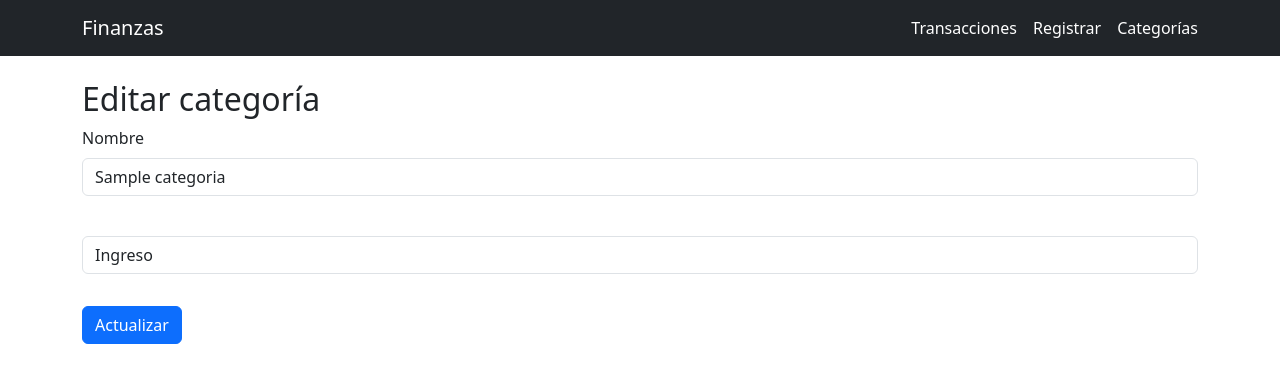
After one commit to Tolosa-carlos/Gestor-de-finanzas, a Flask app: page /categorias/editar/1 in a window 1280 px wide. The commit adds this page. Shown: the top 383 px of the page. Run offline with Flask 3, Linux system fonts and the light colour scheme; tables that the repository leaves empty or names only in its code hold one stand-in row (values such as "Sample post").

Commit message:
CRUD categorias listo

```diff
--- a/finanzas_flask/app.py
+++ b/finanzas_flask/app.py
@@ -42,5 +42,26 @@ def categorias():
     categorias = obtener_categorias()
     return render_template('categorias.html', categorias=categorias)
 
+@app.route('/categorias/eliminar/<int:id>', methods=['POST'])
+def eliminar_cat(id):
+    if categoria_tiene_transacciones(id) > 0:
+        flash('No se puede eliminar. La categoría tiene transacciones asociadas.', 'danger')
+    else:
+        eliminar_categoria(id)
+        flash('Categoría eliminada correctamente', 'success')
+    return redirect(url_for('categorias'))
+
+@app.route('/categorias/editar/<int:id>', methods=['GET', 'POST'])
+def editar_categoria(id):
+    if request.method == 'POST':
+        nombre = request.form['nombre']
+        tipo = request.form['tipo']
+        actualizar_categoria(id, tipo, nombre)
+        flash('Categoría actualizada correctamente', 'success')
+        return redirect(url_for('categorias'))
+
+    categoria = obtener_categoria(id)
+    return render_template('editar_categoria.html', categoria=categoria, id=id)
+
 if __name__ == '__main__':
     app.run(debug=True)
--- a/finanzas_flask/database.py
+++ b/finanzas_flask/database.py
@@ -86,3 +86,37 @@ def registrar_categoria(nombre, tipo):
     conexion.commit()
     cursor.close()
     conexion.close()
+
+def eliminar_categoria(id):
+    conexion = conectar()
+    cursor = conexion.cursor()
+    cursor.execute("DELETE FROM categorias WHERE id = %s", (id,))
+    conexion.commit()
+    cursor.close()
+    conexion.close()
+
+def categoria_tiene_transacciones(id):
+    conexion = conectar()
+    cursor = conexion.cursor()
+    cursor.execute("SELECT COUNT(*) FROM transacciones WHERE categoria_id = %s", (id,))
+    resultado = cursor.fetchone()
+    cursor.close()
+    conexion.close()
+    return resultado[0]
+
+def obtener_categoria(id):
+    conexion = conectar()
+    cursor = conexion.cursor()
+    cursor.execute("SELECT nombre, tipo FROM categorias WHERE id = %s", (id,))
+    categoria = cursor.fetchone()
+    cursor.close()
+    conexion.close()
+    return categoria
+
+def actualizar_categoria(id, tipo, nombre):
+    conexion = conectar()
+    cursor = conexion.cursor()
+    cursor.execute("UPDATE categorias SET nombre = %s, tipo = %s WHERE id = %s", (nombre, tipo, id))
+    conexion.commit()
+    cursor.close()
+    conexion.close()
--- /dev/null
+++ b/finanzas_flask/templates/editar_categoria.html
@@ -0,0 +1,21 @@
+{% extends 'base.html' %}
+{% block contenido %}
+<h2>Editar categoría</h2>
+<form method="post">
+    <div class="mb-3">
+        <label class="form-label">Nombre</label>
+        <input type="text" name="nombre" value="{{ categoria[0] }}" class="form-control">
+    </div>
+    <div class="mb-3">
+        <label class="form-label"></label>
+        <select name="tipo" class="form-control">
+            <option value="ingreso" {% if categoria[1] == 'ingreso' %}selected{% endif %}>Ingreso</option>
+            <option value="gasto" {% if categoria[1] == 'gasto' %}selected{% endif %}>Gasto</option>
+            <option value="ambos" {% if categoria[1] == 'ambos' %}selected{% endif %}>Ambos</option>
+        </select>
+    </div>
+
+    <button type="submit" class=" btn btn-primary mt-3">Actualizar</button>
+</form>
+
+{% endblock %}
```
Also changed, not shown: finanzas_flask/templates/categorias.html (+10 -1 lines).
